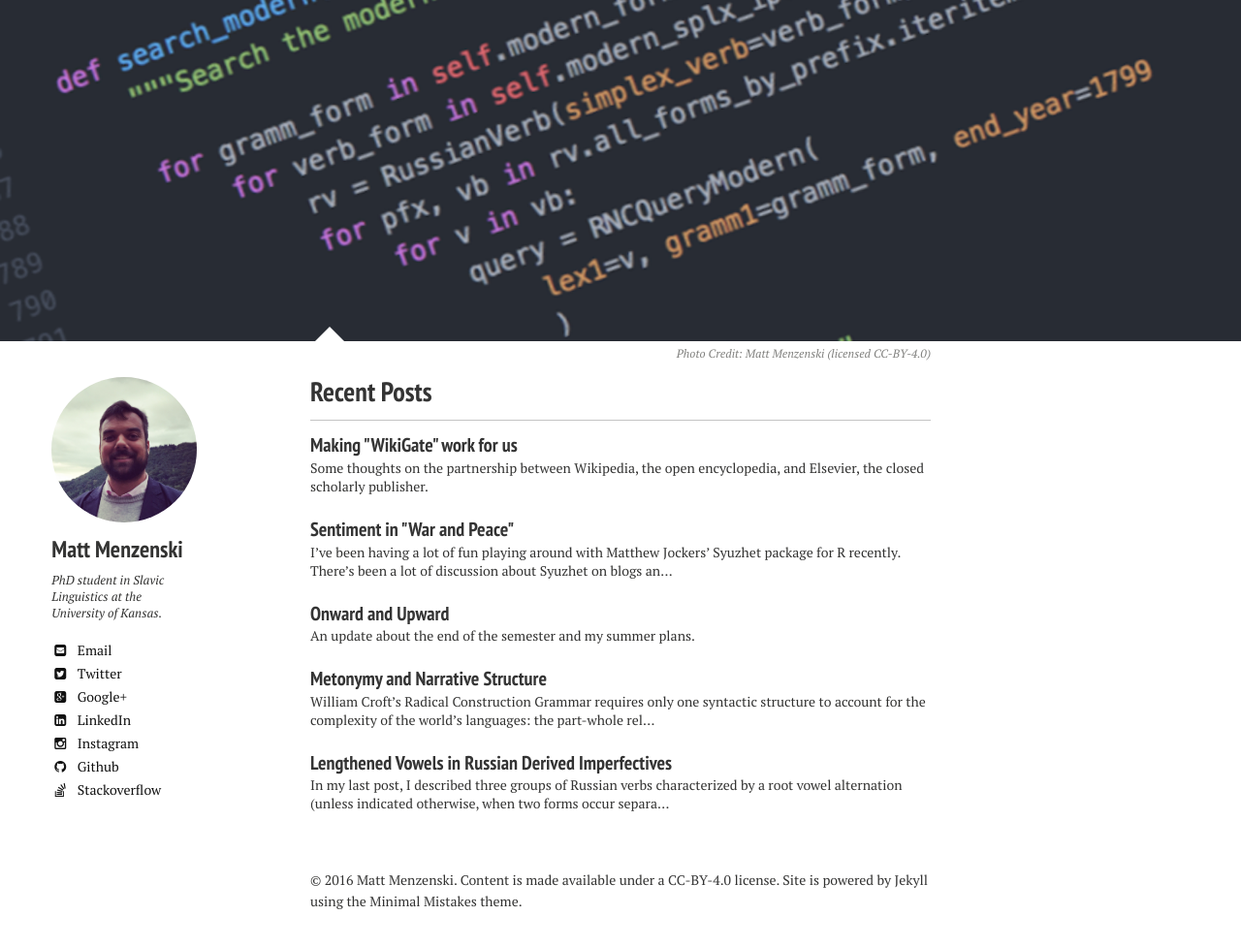
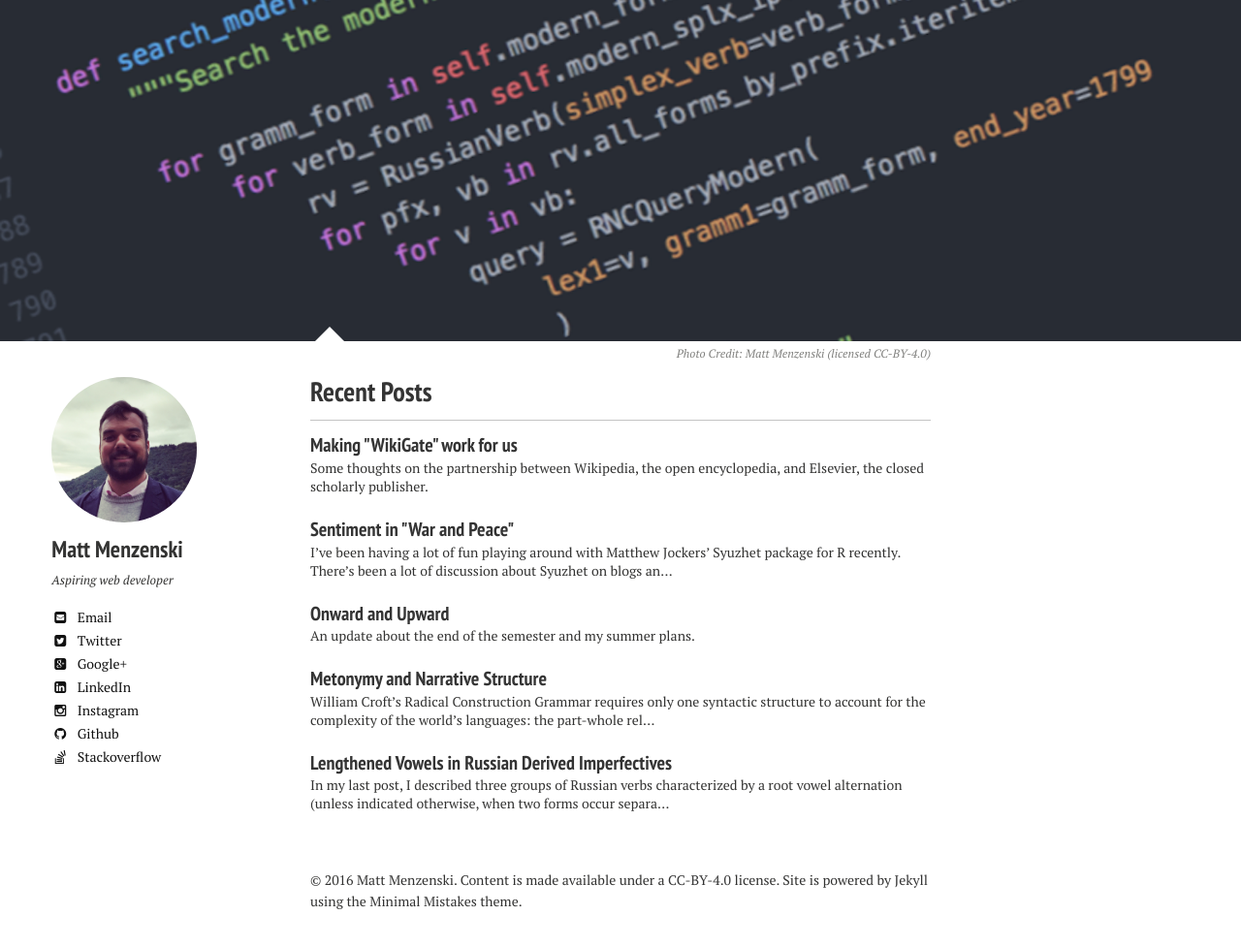
Before and after one commit to menzenski/menzenski.github.io, a Jekyll site: the page built from index.md, in a window 1280 px wide, cut to the strip 104-1092 px from the top of the page. Shown: the top 977 px of the strip at 97% size. Built offline with Jekyll 4.4.1, drawn with Linux system fonts in a browser that asks for light colours; nearby versions of some CDN libraries.

Commit message:
change highlighter to rouge

```diff
--- a/_config.yml
+++ b/_config.yml
@@ -9,7 +9,7 @@
 
 permalink:   /:categories/:title/
 markdown:    kramdown
-highlighter: pygments
+highlighter: rouge
 sass:
   sass_dir: _sass
   style: compressed
@@ -28,7 +28,7 @@
 owner:
   name: Matt Menzenski
   avatar: menzenski_gravatar2.jpeg
-  bio: "PhD student in Slavic Linguistics at the University of Kansas."
+  bio: "Aspiring web developer"
   email: matt.menzenski@gmail.com
   disqus-shortname: mattmenzenski
   twitter: menzenski
```
